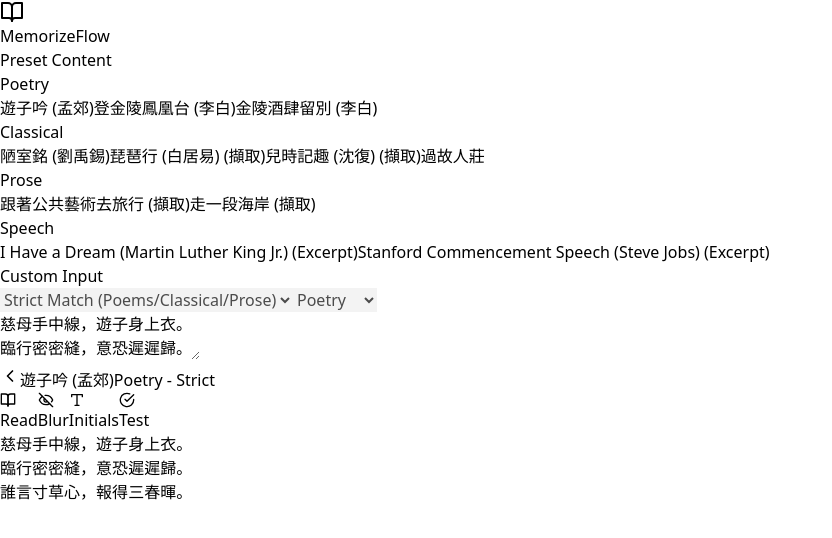
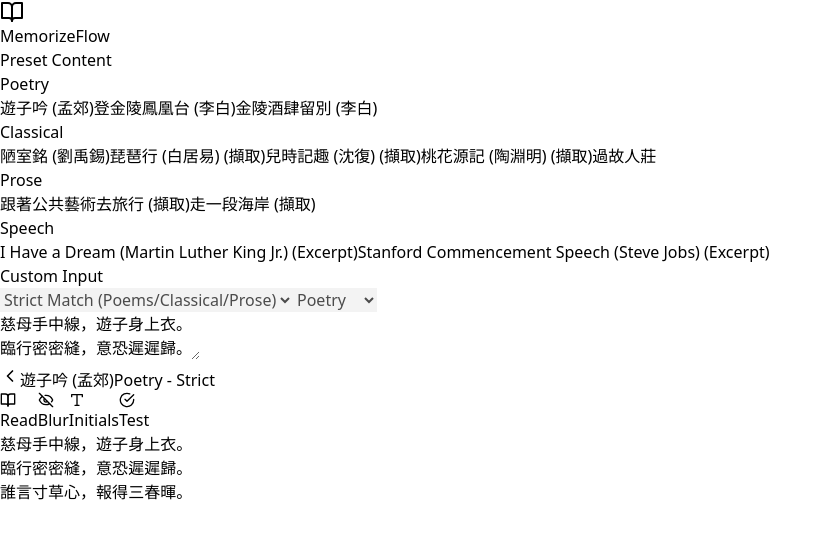
Before and after one commit to Albair581/memorize-flow, a React (Vite) app: page / in a window 1280 px wide. Shown: the top 538 px of the page, without its empty margins (0-832 px from the left). Built offline with nearby package versions, Linux system fonts and the light colour scheme; the HTML template or start-up script is replaced by a standard one.

Commit message:
added new poem

```diff
--- a/src/App.jsx
+++ b/src/App.jsx
@@ -50,6 +50,14 @@ const PRESETS = [
     type: 'strict',
     lang: 'zh',
     content: `又常於土牆凹凸處、花臺小草叢雜處，蹲其身，使與臺齊；定神細視，以叢草為林，蟲蟻為獸；以土礫凸者為丘，凹者為壑，神遊其中，怡然自得。一日，見二蟲鬥草間，觀之，興正濃，忽有龐然大物，拔山倒樹而來，蓋一癩蝦蟆也。舌一吐而二蟲盡為所吞。余年幼，方出神，不覺呀然驚恐。神定，捉蝦蟆，鞭數十，驅之別院。`
+  },
+  {
+    id: 'taohuayuanji',
+    title: '桃花源記 (陶淵明) (擷取)',
+    category: 'Classical',
+    type: 'strict',
+    lang: 'zh',
+    content: `村中聞有此人，咸來問訊。自云：「先世避秦時亂，率妻子來此絕境，不復出焉；遂與外人間隔。」問「今是何世？」乃不知有漢，無論魏、晉！此人一一為具言所聞，皆歎惋。餘人各復延至其家，皆出酒食。停數日，辭去。此中人語云：「不足為外人道也。」既出，得其船，便扶向路，處處誌之。及郡下，詣太守，說如此。太守即遣人隨其往，尋向所誌，遂迷不復得路。南陽劉子驥，高尚士也，聞之，欣然規往，未果，尋病終。後遂無問津者。`
   },
   {
     id: '114achinesel7',
```
